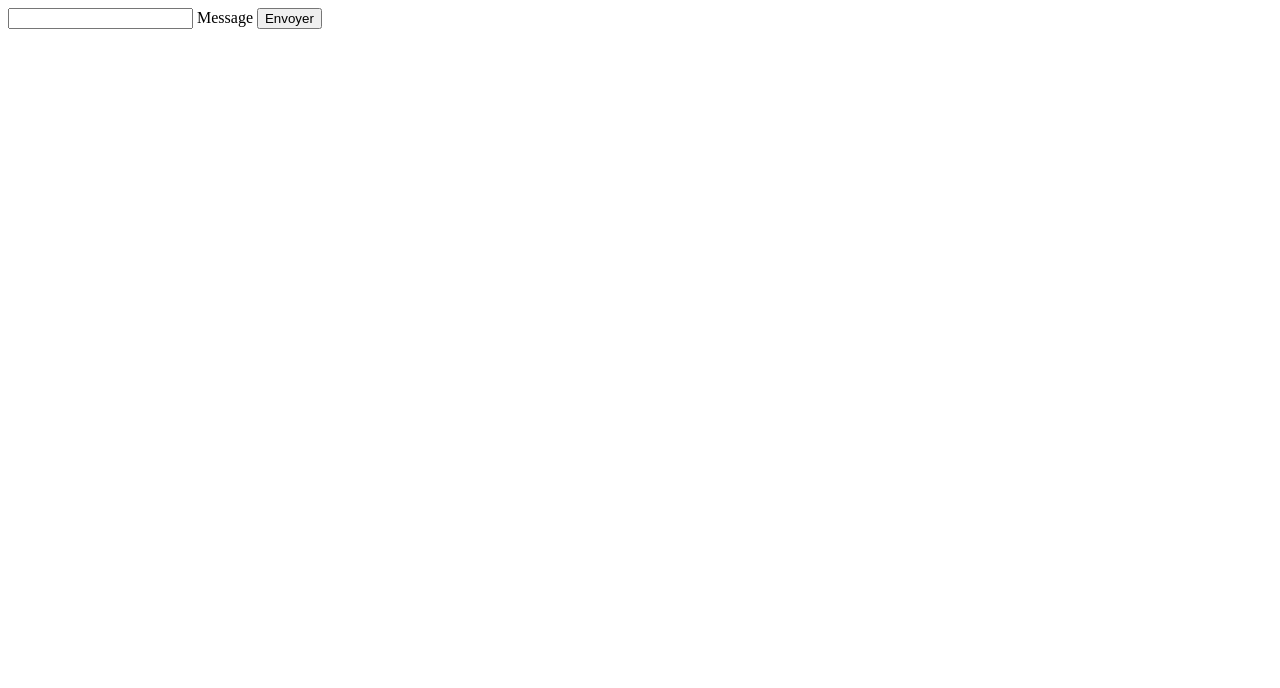
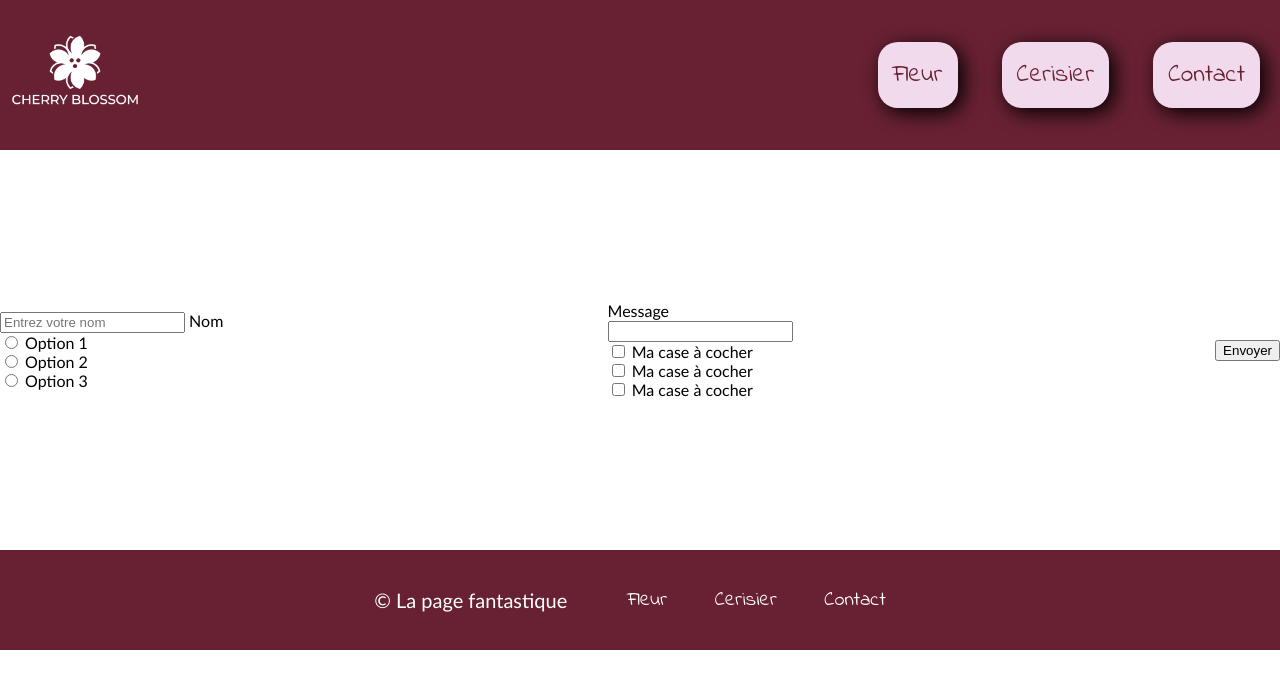
Before and after one commit to FortinaC/Fleur, a plain HTML site: page formulaire.html in a window 1280 px wide. Drawn offline with Linux system fonts and the light colour scheme; a web font is replaced by a local one.

Commit message:
Push de Gérôme

```diff
--- a/formulaire.html
+++ b/formulaire.html
@@ -1,18 +1,86 @@
 <!DOCTYPE html>
 <html lang="fr">
 <head>
-    <meta charset="UTF-8">
-    <meta name="viewport" content="width=device-width, initial-scale=1.0">
-    <title>Document</title>
+    <meta charset="UTF-8" />
+    <meta http-equiv="X-UA-Compatible" content="IE=edge" />
+    <meta name="viewport" content="width=device-width, initial-scale=1.0" />
+    <link rel="stylesheet" href="style.css" />
+    <link rel="preconnect" href="https://fonts.googleapis.com" />
+    <link rel="preconnect" href="https://fonts.gstatic.com" crossorigin />
+    <link
+      href="https://fonts.googleapis.com/css2?family=Fleur+De+Leah&family=Indie+Flower&family=Roboto:ital,wght@0,100;1,300&display=swap"
+      rel="stylesheet"
+    />
+    <title>Formulaire Sakura</title>
 </head>
 <body>
 
-<form action="mail.php" method="post">
-<input type="text" name="message" placeholder="" id="message">
-<label for="message">Message </label>
-<input type="submit" value="Envoyer">
+    <header>
+        <img
+          src="IMAGE/sakura_fleurLogo.webp"
+          alt="sakura fleur de cerisier"
+          width="150"
+        />
+        <nav class="navStyle">
+          <a href="index.html" target="_self" class="linkstyle">Fleur</a>
+          <a href="cerisier.html" target="_self" class="linkstyle">Cerisier</a>
+          <a href="contact.html" target="_self" class="linkstyle">Contact</a>
+        </nav>
+      </header>
 
-</form>
+
+  <form action="mail.php" method="post">
+      <main class="formulaire">
+
+        <div class="colonne50">
+
+            <input type="text" name="nom" placeholder="Entrez votre nom" id="message">
+            <label for="message">Nom </label> <br>
+
+            <input type="radio" id="option1" name="options" value="option1">
+            <label for="option1">Option 1</label><br>
+            <input type="radio" id="option2" name="options" value="option2">
+            <label for="option2">Option 2</label><br>
+            <input type="radio" id="option3" name="options" value="option3">
+            <label for="option3">Option 3</label><br>
+        </div>
+
+        <div class="colonne50">
+            <label for="message">Message<br><input type="text" name="message" placeholder="" id="message">
+            </label><br>
+            <input type="checkbox" id="myCheckbox" name="myCheckbox">
+            <label for="myCheckbox">Ma case à cocher</label> <br>
+            <input type="checkbox" id="myCheckbox" name="myCheckbox">
+            <label for="myCheckbox">Ma case à cocher</label> <br>
+            <input type="checkbox" id="myCheckbox" name="myCheckbox">
+            <label for="myCheckbox">Ma case à cocher</label> <br>
+        </div>
+
+    <input type="submit" value="Envoyer">
+
+    </main>
+    </form>
+
+<footer>
+    <div class="titreFooter">&copy; La page fantastique</div>
+    <nav>
+      <ul>
+        <li class="listeFooter">
+          <a href="index.html" target="_self" class="linkStyle2"> Fleur </a>
+        </li>
+        <li class="listeFooter">
+          <a href="cerisier.html" target="_self" class="linkStyle2">
+            Cerisier
+          </a>
+        </li>
+        <li class="listeFooter">
+          <a href="contact.html" target="_self" class="linkStyle2">
+            Contact
+          </a>
+        </li>
+      </ul>
+    </nav>
+  </footer>
 
 
 </body>
--- a/style.css
+++ b/style.css
@@ -203,6 +203,27 @@ Main de la page 3
 Fin du Main de la page 3
 */
 
+
+/*
+Début du main du formulaire
+*/
+
+.formulaire {
+display:flex;
+font-family: 'Gill Sans', 'Gill Sans MT', Calibri, 'Trebuchet MS', sans-serif;
+}
+
+.colonne50 {
+flex-basis:50%
+
+}
+
+
+
+/*
+Fin du main du formulaire
+*/
+
 /*
 Debut du footer à copier sur toutes les pages
 */
```
